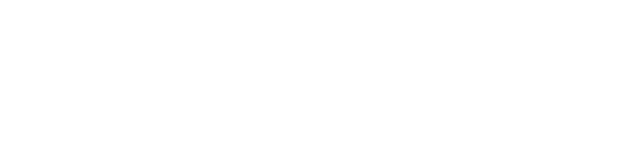
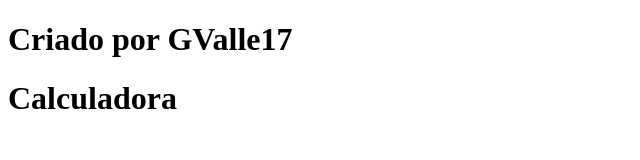
Before and after one commit to GValle-17/roycaixote, a plain HTML site: page index.html in a window 1280 px wide. Shown: the whole page, without its empty margins (0-640 px from the left). Drawn offline with Linux system fonts and the light colour scheme.

Commit message:
Add files via upload

```diff
--- a/index.html
+++ b/index.html
@@ -1,7 +1,7 @@
 <!DOCTYPE html>
 <html>
     <head>
-        <title></title>
+        <title>Calculadora</title>
         <meta harset="UTF-8">
         <meta name="viewport" content="width-device-width, initial-scale=1.0">
         <link rel="stylesheet" href="style.css">
@@ -9,6 +9,11 @@
     </head>
 
     <body>
-
+        <div class="fundo">
+            <h1>Criado por GValle17</h1>
+            <div class="Calculadora">
+                <h1>Calculadora</h1>
+            </div>
+        </div>
     </body>
 </html>
```
